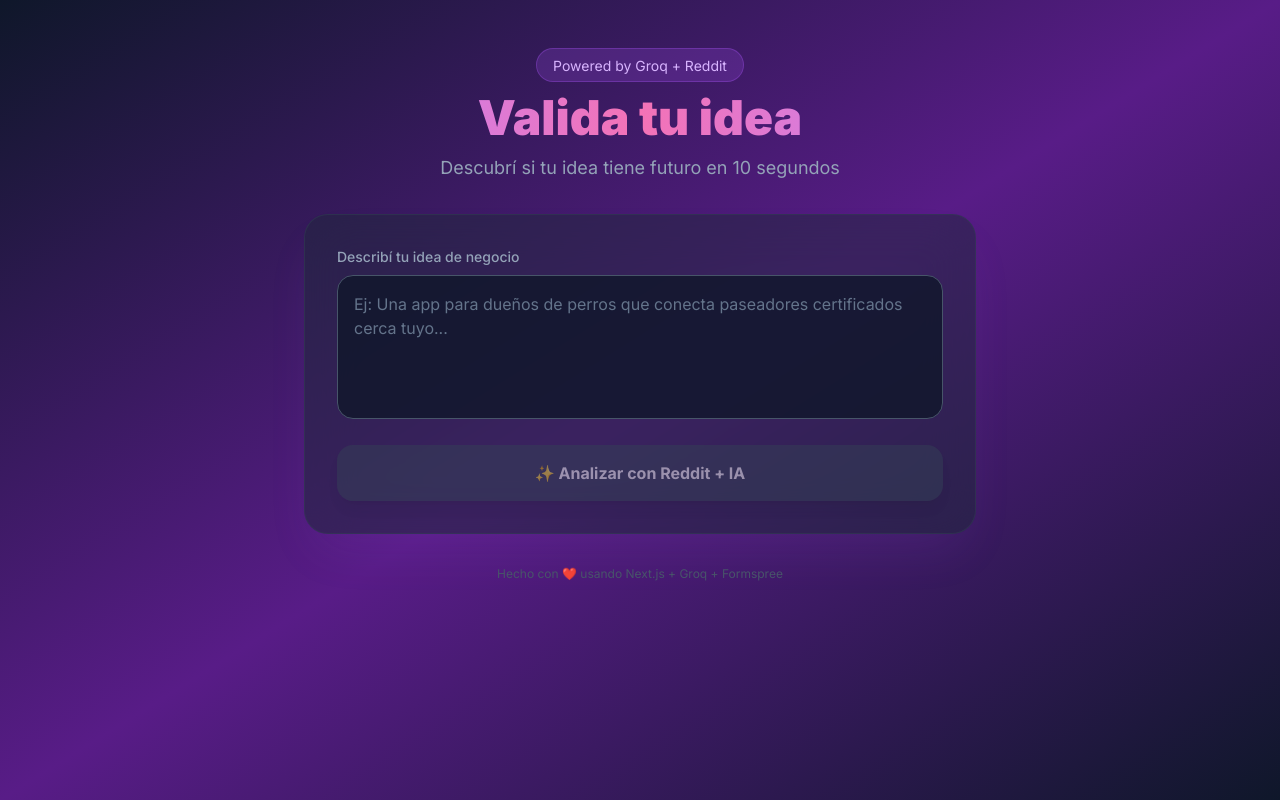
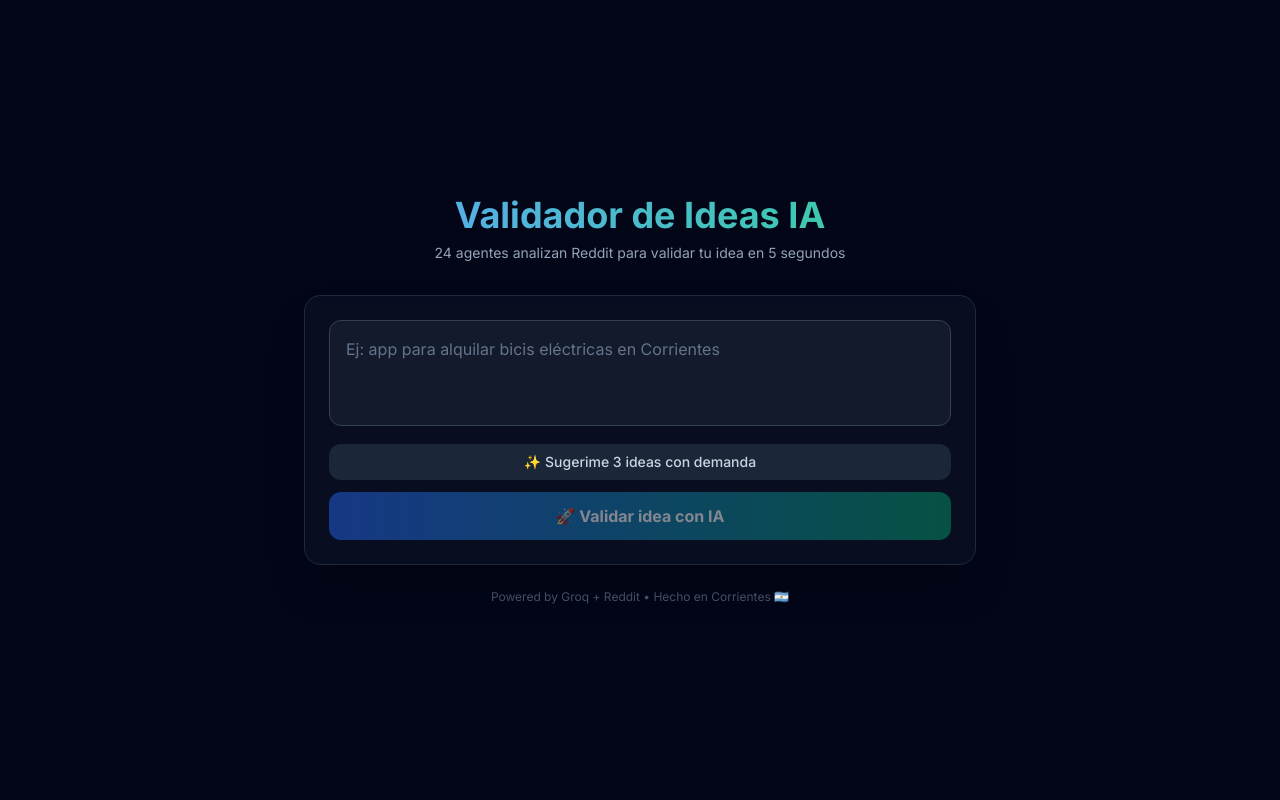
Before and after one commit to leopoldosolis814-byte/mi-app-validadora, a Next.js app: page / in a window 1280 px wide. Built offline with nearby package versions, Linux system fonts and the light colour scheme.

Commit message:
Update page.js

```diff
--- a/app/page.js
+++ b/app/page.js
@@ -4,126 +4,157 @@ import { useState } from 'react'
 export default function Home() {
   const [idea, setIdea] = useState('')
   const [veredicto, setVeredicto] = useState('')
-  const [loading, setLoading] = useState(false)
-  const [email, setEmail] = useState('')
-  const [enviado, setEnviado] = useState(false)
+  const [cargando, setCargando] = useState(false)
+  const [fuentes, setFuentes] = useState([])
+  const [postsAnalizados, setPostsAnalizados] = useState(0)
+  const [sugerencias, setSugerencias] = useState([])
+  const [cargandoSugerencias, setCargandoSugerencias] = useState(false)
 
-  const analizar = async () => {
-    if (!idea) return
-    setLoading(true)
+  const analizarIdea = async () => {
+    if (!idea.trim()) return
+
+    setCargando(true)
     setVeredicto('')
-    setEnviado(false)
+    setFuentes([])
+    setPostsAnalizados(0)
+
+    try {
       const res = await fetch('/api/analizar', {
         method: 'POST',
         headers: { 'Content-Type': 'application/json' },
         body: JSON.stringify({ idea })
       })
       const data = await res.json()
-    setVeredicto(data.veredicto || data.error)
-    setLoading(false)
+
+      if (data.error) {
+        setVeredicto(`❌ Error: ${data.error}`)
+      } else {
+        setVeredicto(data.veredicto)
+        setFuentes(data.fuentes || [])
+        setPostsAnalizados(data.posts_analizados || 0)
+      }
+    } catch (error) {
+      setVeredicto('❌ Error de conexión. Revisá tu internet.')
     }
 
-  const guardarEmail = async (e) => {
-    e.preventDefault()
-    await fetch('https://formspree.io/f/mojypkzp', {
-      method: 'POST',
-      headers: { 'Content-Type': 'application/json' },
-      body: JSON.stringify({
-        email,
-        idea_analizada: idea,
-        veredicto_ia: veredicto
-      })
-    })
-    setEnviado(true)
-    setEmail('')
+    setCargando(false)
+  }
+
+  const sugerirIdeas = async () => {
+    setCargandoSugerencias(true)
+    setSugerencias([])
+
+    try {
+      const res = await fetch('/api/sugerir')
+      const data = await res.json()
+
+      if (data.error) {
+        alert('Error al sugerir ideas: ' + data.error)
+      } else {
+        setSugerencias(data.ideas || [])
+      }
+    } catch (error) {
+      alert('Error de conexión')
+    }
+
+    setCargandoSugerencias(false)
   }
 
   return (
-    <main className="min-h-screen bg-gradient-to-br from-slate-900 via-purple-900 to-slate-900 text-white p-4">
-      <div className="max-w-2xl mx-auto pt-8 pb-12">
-
+    <main className="min-h-screen bg-slate-950 text-white p-6 flex items-center justify-center">
+      <div className="max-w-2xl w-full">
         <div className="text-center mb-8">
-          <div className="inline-block mb-3 px-4 py-1 bg-purple-500/20 rounded-full border border-purple-500/30">
-            <span className="text-sm text-purple-300">Powered by Groq + Reddit</span>
-          </div>
-          <h1 className="text-5xl font-black mb-3 bg-gradient-to-r from-purple-400 via-pink-400 to-purple-400 bg-clip-text text-transparent">
-            Valida tu idea
+          <h1 className="text-4xl font-bold bg-gradient-to-r from-blue-400 to-emerald-400 bg-clip-text text-transparent mb-2">
+            Validador de Ideas IA
           </h1>
-          <p className="text-slate-400 text-lg">Descubrí si tu idea tiene futuro en 10 segundos</p>
+          <p className="text-slate-400 text-sm">
+            24 agentes analizan Reddit para validar tu idea en 5 segundos
+          </p>
         </div>
 
-        <div className="bg-slate-800/50 backdrop-blur-xl rounded-3xl p-6 md:p-8 border border-slate-700/50 shadow-2xl shadow-purple-500/10">
-          <label className="text-sm text-slate-400 mb-2 block font-medium">Describí tu idea de negocio</label>
+        <div className="bg-slate-900/50 backdrop-blur border border-slate-800 rounded-2xl p-6 shadow-2xl">
           <textarea
             value={idea}
             onChange={(e) => setIdea(e.target.value)}
-            placeholder="Ej: Una app para dueños de perros que conecta paseadores certificados cerca tuyo..."
-            className="w-full h-36 bg-slate-900/80 rounded-2xl p-4 border border-slate-600 focus:border-purple-500 focus:ring-4 focus:ring-purple-500/20 outline-none resize-none text-white placeholder:text-slate-500 transition-all"
+            placeholder="Ej: app para alquilar bicis eléctricas en Corrientes"
+            className="w-full bg-slate-800/50 border border-slate-700 rounded-xl p-4 text-white placeholder-slate-500 focus:outline-none focus:ring-2 focus:ring-blue-500 transition resize-none"
+            rows={3}
           />
+
           <button
-            onClick={analizar}
-            disabled={loading || !idea}
-            className="w-full mt-5 bg-gradient-to-r from-purple-600 to-pink-600 hover:from-purple-500 hover:to-pink-500 disabled:from-slate-700 disabled:to-slate-700 disabled:cursor-not-allowed disabled:opacity-50 font-bold py-4 rounded-2xl transition-all duration-300 shadow-lg hover:shadow-purple-500/50 hover:scale-[1.02] active:scale-[0.98]"
+            onClick={sugerirIdeas}
+            disabled={cargandoSugerencias}
+            className="w-full mt-3 bg-slate-700/50 hover:bg-slate-700 disabled:opacity-50 disabled:cursor-not-allowed text-slate-300 font-medium py-2 px-4 rounded-xl transition text-sm"
           >
-            {loading ? (
-              <span className="flex items-center justify-center gap-2">
-                <svg className="animate-spin h-5 w-5" viewBox="0 0 24 24">
-                  <circle className="opacity-25" cx="12" cy="12" r="10" stroke="currentColor" strokeWidth="4" fill="none"/>
-                  <path className="opacity-75" fill="currentColor" d="M4 12a8 8 0 018-8V0C5.373 0 0 5.373 0 12h4zm2 5.291A7.962 7.962 0 014 12H0c0 3.042 1.135 5.824 3 7.938l3-2.647z"/>
-                </svg>
-                Analizando con IA...
+            {cargandoSugerencias ? '🤖 Buscando ideas con demanda...' : '✨ Sugerime 3 ideas con demanda'}
+          </button>
+
+          {sugerencias.length > 0 && (
+            <div className="mt-4 mb-4 space-y-2">
+              <p className="text-xs text-slate-500 mb-2">Tocá una para analizarla:</p>
+              {sugerencias.map((s, i) => (
+                <button
+                  key={i}
+                  onClick={() => {
+                    setIdea(`${s.titulo}: ${s.problema}`)
+                    setSugerencias([])
+                  }}
+                  className="w-full text-left bg-slate-800/50 hover:bg-slate-800 p-3 rounded-xl border border-slate-700/50 transition group"
+                >
+                  <p className="font-bold text-white text-sm group-hover:text-blue-400">{s.titulo}</p>
+                  <p className="text-xs text-slate-400 mt-1">{s.problema}</p>
+                  <div className="flex gap-3 mt-2">
+                    <span className="text-xs text-emerald-400">👤 {s.cliente}</span>
+                  </div>
+                  <p className="text-xs text-slate-500 mt-1">⚡ {s.validacion}</p>
+                </button>
+              ))}
+            </div>
+          )}
+
+          <button
+            onClick={analizarIdea}
+            disabled={cargando || !idea.trim()}
+            className="w-full mt-3 bg-gradient-to-r from-blue-600 to-emerald-600 hover:from-blue-500 hover:to-emerald-500 disabled:opacity-50 disabled:cursor-not-allowed text-white font-bold py-3 px-6 rounded-xl transition transform hover:scale-[1.02] active:scale-[0.98]"
+          >
+            {cargando ? '🤖 Analizando con 24 agentes...' : '🚀 Validar idea con IA'}
+          </button>
+
+          {veredicto && (
+            <div className="mt-6 bg-slate-800/30 border border-slate-700/50 rounded-xl p-5">
+              <div className="flex items-center justify-between mb-3">
+                <h3 className="text-lg font-bold text-blue-400">Análisis Completo</h3>
+                {postsAnalizados > 0 && (
+                  <span className="text-xs bg-emerald-500/20 text-emerald-400 px-2 py-1 rounded-lg">
+                    {postsAnalizados} posts analizados
                   </span>
-            ) : '✨ Analizar con Reddit + IA'}
-          </button>
+                )}
               </div>
 
-        {veredicto && (
-          <div className="mt-6 bg-slate-800/50 backdrop-blur-xl rounded-3xl p-6 md:p-8 border border-slate-700/50 shadow-2xl shadow-purple-500/10 animate-in fade-in slide-in-from-bottom-4 duration-500">
-            <div className="flex items-center gap-3 mb-5">
-              <div className="w-10 h-10 bg-gradient-to-br from-purple-500 to-pink-500 rounded-xl flex items-center justify-center">
-                <span className="text-xl">📊</span>
-              </div>
-              <h2 className="text-2xl font-bold text-white">Veredicto de la IA</h2>
+              <div className="prose prose-invert prose-sm max-w-none">
+                <pre className="whitespace-pre-wrap font-sans text-slate-300 text-sm leading-relaxed">
+                  {veredicto}
+                </pre>
               </div>
 
-            <div className="bg-slate-900/50 rounded-2xl p-5 border border-slate-700/50">
-              <p className="text-slate-200 whitespace-pre-wrap leading-relaxed">{veredicto}</p>
-            </div>
-
-            {!enviado ? (
-              <form onSubmit={guardarEmail} className="mt-6 pt-6 border-t border-slate-700/50">
-                <p className="text-sm text-slate-300 mb-3 font-medium">🚀 ¿Querés recibir el análisis completo + tips extra por email?</p>
-                <div className="flex gap-2">
-                  <input
-                    type="email"
-                    value={email}
-                    onChange={(e) => setEmail(e.target.value)}
-                    placeholder="tu@email.com"
-                    required
-                    className="flex-1 bg-slate-900/80 rounded-xl px-4 py-3 border border-slate-600 focus:border-purple-500 focus:ring-4 focus:ring-purple-500/20 outline-none text-white placeholder:text-slate-500 transition-all"
-                  />
-                  <button type="submit" className="bg-gradient-to-r from-purple-600 to-pink-600 hover:from-purple-500 hover:to-pink-500 px-6 rounded-xl font-bold transition-all hover:scale-105 active:scale-95">
-                    Enviar
-                  </button>
-                </div>
-                <p className="text-xs text-slate-500 mt-2">Sin spam. Solo ideas validadas.</p>
-              </form>
-            ) : (
-              <div className="mt-6 pt-6 border-t border-slate-700/50">
-                <div className="bg-green-500/10 border border-green-500/30 rounded-2xl p-4 flex items-center gap-3">
-                  <span className="text-2xl">✅</span>
-                  <div>
-                    <p className="text-green-400 font-bold">¡Listo! Email enviado</p>
-                    <p className="text-xs text-slate-400">Revisá tu bandeja de entrada</p>
-                  </div>
+              {fuentes.length > 0 && (
+                <div className="mt-4 pt-4 border-t border-slate-700/50">
+                  <p className="text-xs text-slate-500 mb-2">📡 Datos extraídos de:</p>
+                  <div className="flex flex-wrap gap-2">
+                    {fuentes.map((f, i) => (
+                      <span key={i} className="text-xs bg-slate-700/50 px-2 py-1 rounded-lg text-slate-400">
+                        {f}
+                      </span>
+                    ))}
                   </div>
                 </div>
               )}
             </div>
           )}
+        </div>
 
-        <p className="text-center text-xs text-slate-600 mt-8">
-          Hecho con ❤️ usando Next.js + Groq + Formspree
+        <p className="text-center text-slate-600 text-xs mt-6">
+          Powered by Groq + Reddit • Hecho en Corrientes 🇦🇷
         </p>
       </div>
     </main>
```
Lines whose indentation alone changed are shown as unchanged.
